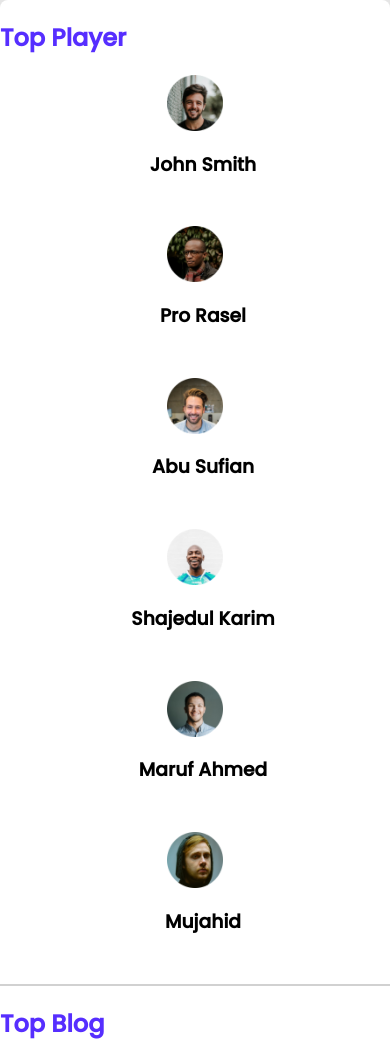
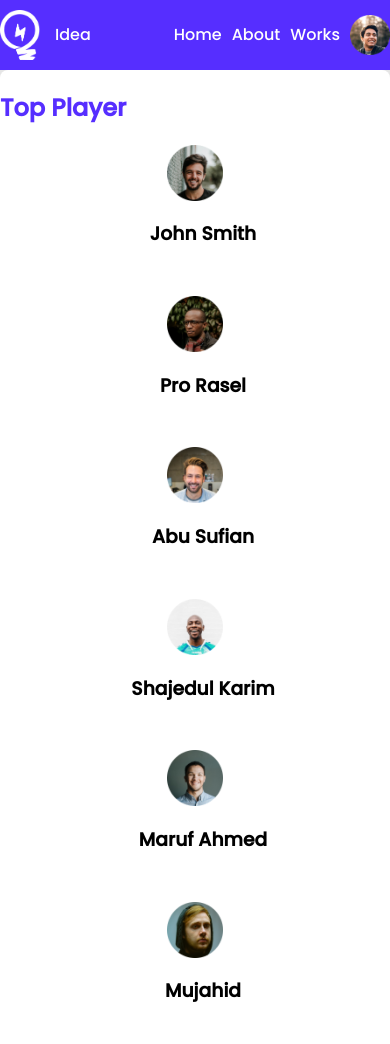
Before and after one commit to SumontoRoy/leader-board, a plain HTML site: page index.html in a window 390 px wide. Shown: the top 1044 px of the page. Drawn offline with Linux system fonts and the light colour scheme.

Commit message:
final update

```diff
--- a/css/style.css
+++ b/css/style.css
@@ -178,13 +178,19 @@ padding-left: 16px;
 
     /* mobile device */
     @media (max-width: 480px) {
-        .header-part{
-            display: none;
-        }
         .container{
             margin: 0;
             padding: 0;
             width: 100%;
+        }
+        .header-content{
+            padding: 10px 0px;
+        }
+        .menu-side a{
+            padding-right: 10px;
+        }
+        .menu-side img{
+            width: 40px;
         }
         .players{
             display: grid;
```
Also changed, not shown: index.html (+0 -1 lines).
